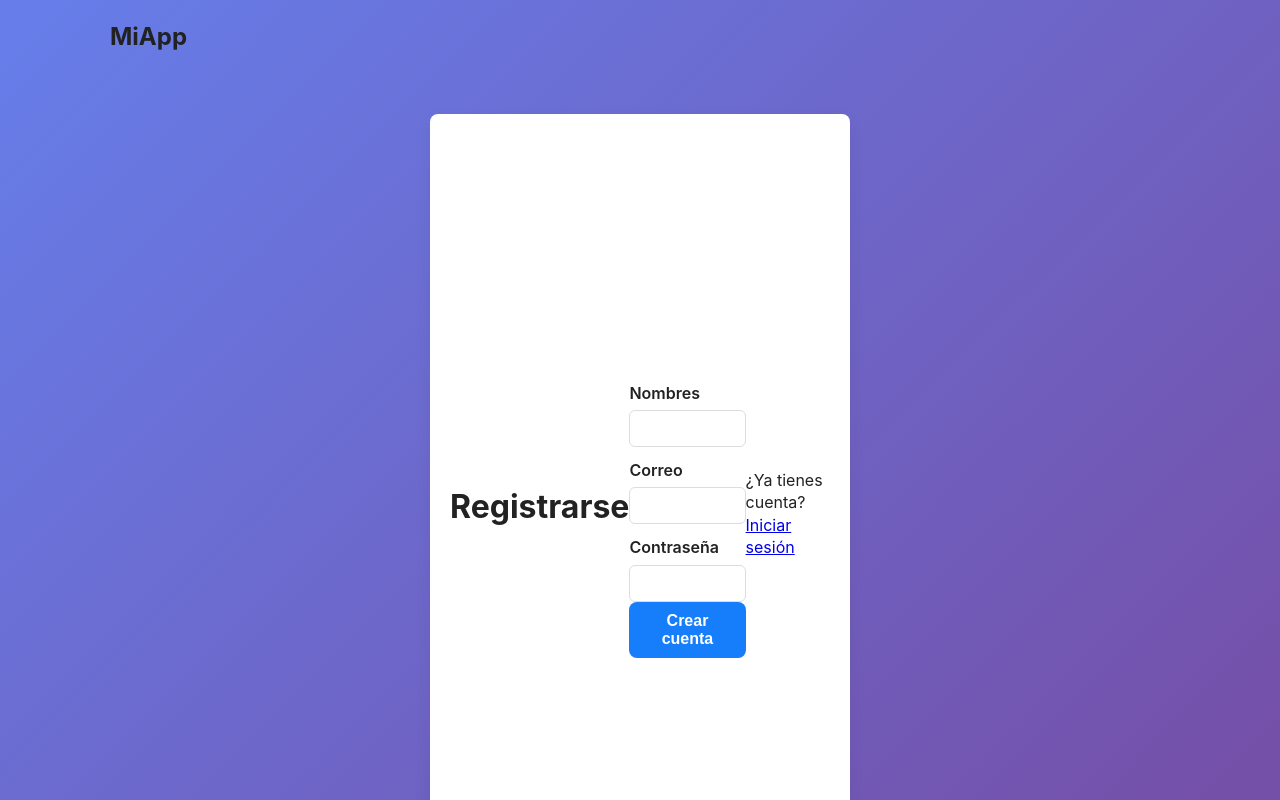
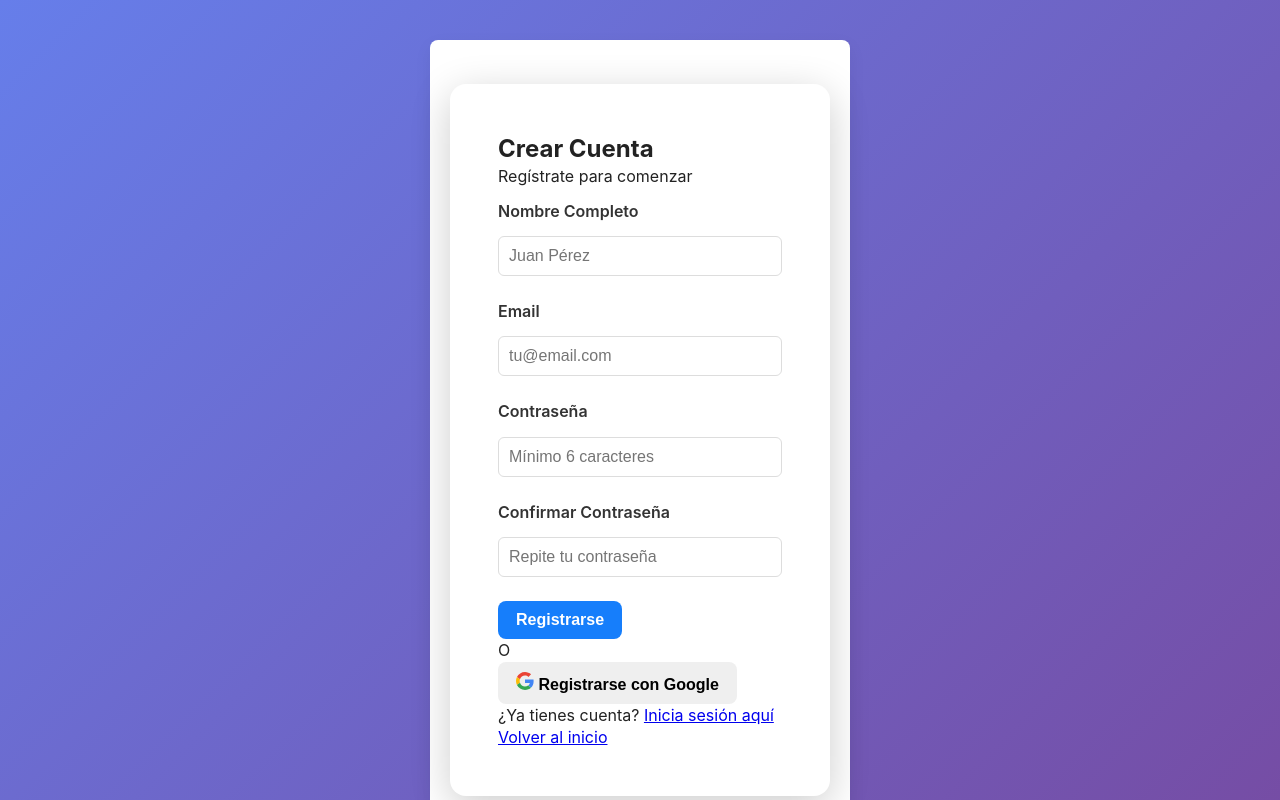
Before and after one commit to Josueizu/S14-TRABAJO-PR-CTICO-EXPERIMENTAL_4, a plain HTML site: page frontend/pages/register.html in a window 1280 px wide. Shown: the top 800 px of the page. Drawn offline with Linux system fonts and the light colour scheme.

Commit message:
Update register.html

```diff
--- a/frontend/pages/register.html
+++ b/frontend/pages/register.html
@@ -1,37 +1,117 @@
-<!DOCTYPE html>
+ <!DOCTYPE html>
 <html lang="es">
 <head>
-  <meta charset="utf-8" />
-  <meta name="viewport" content="width=device-width, initial-scale=1" />
-  <title>MiApp - Registrarse</title>
-  <link rel="stylesheet" href="/assets/css/styles.css" />
+    <meta charset="UTF-8">
+    <meta name="viewport" content="width=device-width, initial-scale=1.0">
+    <title>Registrarse - MiApp</title>
+    <link rel="stylesheet" href="../assets/css/styles.css">
 </head>
 <body>
-  <header class="small-header">
-    <div class="container">
-      <h2>MiApp</h2>
+    <div class="auth-container">
+        <div class="auth-card">
+            <div class="auth-header">
+                <h2>Crear Cuenta</h2>
+                <p>Regístrate para comenzar</p>
+            </div>
+
+            <form id="registerForm" class="auth-form">
+                <div class="form-group">
+                    <label for="nombre">Nombre Completo</label>
+                    <input
+                        type="text"
+                        id="nombre"
+                        name="nombre"
+                        placeholder="Juan Pérez"
+                        required
+                    >
+                </div>
+
+                <div class="form-group">
+                    <label for="email">Email</label>
+                    <input
+                        type="email"
+                        id="email"
+                        name="email"
+                        placeholder="tu@email.com"
+                        required
+                    >
+                </div>
+
+                <div class="form-group">
+                    <label for="password">Contraseña</label>
+                    <input
+                        type="password"
+                        id="password"
+                        name="password"
+                        placeholder="Mínimo 6 caracteres"
+                        minlength="6"
+                        required
+                    >
+                </div>
+
+                <div class="form-group">
+                    <label for="confirmPassword">Confirmar Contraseña</label>
+                    <input
+                        type="password"
+                        id="confirmPassword"
+                        name="confirmPassword"
+                        placeholder="Repite tu contraseña"
+                        required
+                    >
+                </div>
+
+                <button type="submit" class="btn btn-primary btn-block">
+                    Registrarse
+                </button>
+
+                <div id="error-message" class="error-message" style="display: none;"></div>
+                <div id="success-message" class="success-message" style="display: none;"></div>
+            </form>
+
+            <div class="divider">
+                <span>O</span>
+            </div>
+
+            <button id="googleRegisterBtn" class="btn btn-google btn-block">
+                <svg width="18" height="18" xmlns="http://www.w3.org/2000/svg" viewBox="0 0 48 48">
+                    <path fill="#EA4335" d="M24 9.5c3.54 0 6.71 1.22 9.21 3.6l6.85-6.85C35.9 2.38 30.47 0 24 0 14.62 0 6.51 5.38 2.56 13.22l7.98 6.19C12.43 13.72 17.74 9.5 24 9.5z"/>
+                    <path fill="#4285F4" d="M46.98 24.55c0-1.57-.15-3.09-.38-4.55H24v9.02h12.94c-.58 2.96-2.26 5.48-4.78 7.18l7.73 6c4.51-4.18 7.09-10.36 7.09-17.65z"/>
+                    <path fill="#FBBC05" d="M10.53 28.59c-.48-1.45-.76-2.99-.76-4.59s.27-3.14.76-4.59l-7.98-6.19C.92 16.46 0 20.12 0 24c0 3.88.92 7.54 2.56 10.78l7.97-6.19z"/>
+                    <path fill="#34A853" d="M24 48c6.48 0 11.93-2.13 15.89-5.81l-7.73-6c-2.15 1.45-4.92 2.3-8.16 2.3-6.26 0-11.57-4.22-13.47-9.91l-7.98 6.19C6.51 42.62 14.62 48 24 48z"/>
+                </svg>
+                Registrarse con Google
+            </button>
+
+            <div class="auth-footer">
+                <p>¿Ya tienes cuenta? <a href="login.html">Inicia sesión aquí</a></p>
+                <p><a href="../index.html">Volver al inicio</a></p>
+            </div>
+        </div>
     </div>
-  </header>
 
-  <main>
-    <div class="container auth-container">
-      <h1>Registrarse</h1>
-      <form id="registerForm">
-        <label for="nombres">Nombres</label>
-        <input id="nombres" name="nombres" type="text" required />
-        <label for="email">Correo</label>
-        <input id="email" name="email" type="email" required />
-        <label for="password">Contraseña</label>
-        <input id="password" name="password" type="password" required />
-        <button class="btn btn-primary" type="submit">Crear cuenta</button>
-      </form>
+    <script src="../assets/js/api.js"></script>
+    <script src="../assets/js/auth.js"></script>
+    <script>
+        document.getElementById('registerForm').addEventListener('submit', async (e) => {
+            e.preventDefault();
 
-      <p class="small">
-        ¿Ya tienes cuenta? <a href="/pages/login.html">Iniciar sesión</a>
-      </p>
-    </div>
-  </main>
+            const nombre = document.getElementById('nombre').value;
+            const email = document.getElementById('email').value;
+            const password = document.getElementById('password').value;
+            const confirmPassword = document.getElementById('confirmPassword').value;
 
-  <script src="/assets/js/app.js"></script>
+            // Validar que las contraseñas coincidan
+            if (password !== confirmPassword) {
+                showError('Las contraseñas no coinciden');
+                return;
+            }
+
+            await register(nombre, email, password);
+        });
+
+        document.getElementById('googleRegisterBtn').addEventListener('click', () => {
+            loginWithGoogle();
+        });
+    </script>
 </body>
 </html>
```
